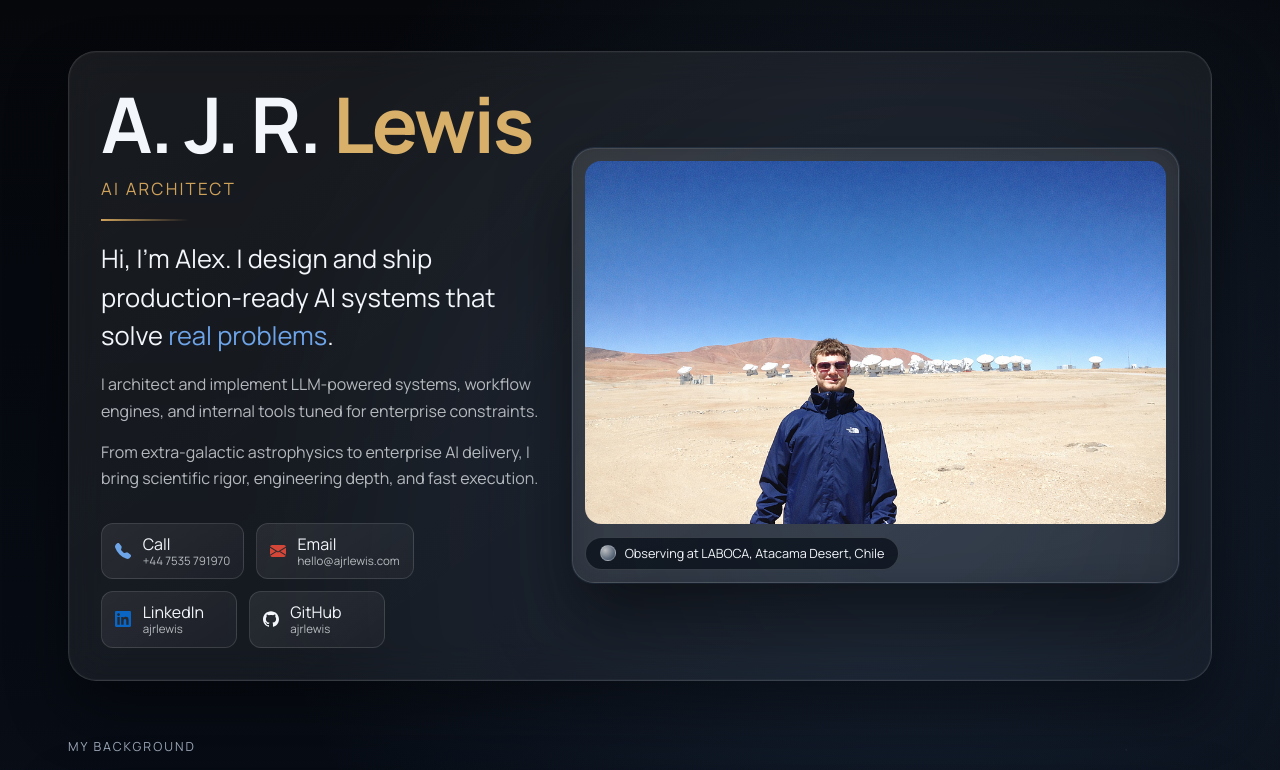
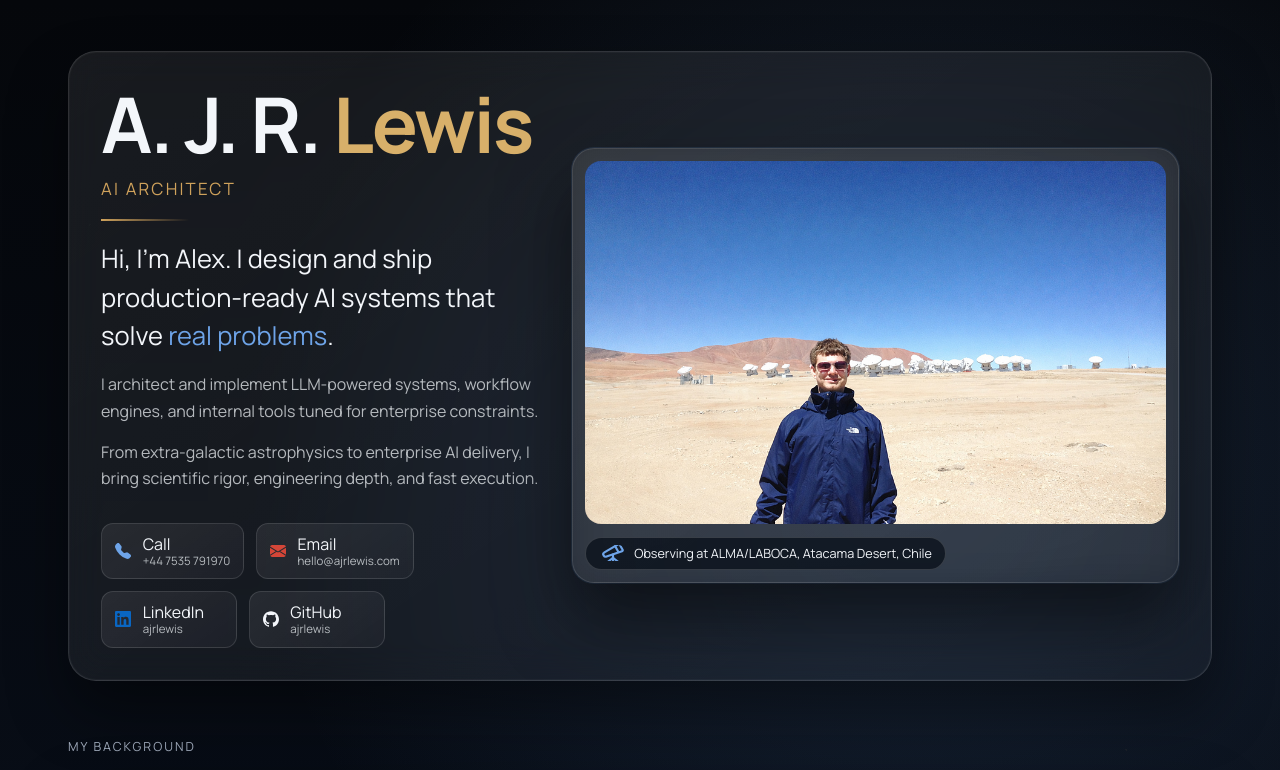
Before and after one commit to ajrlewis/ajrlewis, a Next.js app in the folder apps/web/: page / in a window 1280 px wide. Shown: the top 770 px of the page. Built offline with nearby package versions, Linux system fonts and the light colour scheme.

Commit message:
fix(web): update observatory caption and telescope icon

```diff
--- a/apps/web/app/hero.css
+++ b/apps/web/app/hero.css
@@ -164,6 +164,13 @@
   border: 1px solid rgba(255, 255, 255, 0.16);
 }
 
+.caption-icon-image {
+  width: 16px;
+  height: 16px;
+  display: block;
+  flex: 0 0 16px;
+}
+
 .icon {
   width: 16px;
   height: 16px;
--- a/apps/web/app/page.tsx
+++ b/apps/web/app/page.tsx
@@ -212,10 +212,10 @@ export default function HomePage() {
 
           <div className="hero-media">
             <div className="image-frame glass-panel">
-              <img src="/profile.jpg" alt="Alex Lewis observing at LABOCA in the Atacama Desert, Chile" />
+              <img src="/profile.jpg" alt="Alex Lewis observing at ALMA/LABOCA in the Atacama Desert, Chile" />
               <div className="image-caption">
-                <Icon type="pin" />
-                <span>Observing at LABOCA, Atacama Desert, Chile</span>
+                <img className="caption-icon-image" src="/icons/telescope.svg" alt="" aria-hidden="true" />
+                <span>Observing at ALMA/LABOCA, Atacama Desert, Chile</span>
               </div>
             </div>
           </div>
```
Also changed, not shown: apps/web/public/icons/telescope.svg (added), 1 other file (tests, documents, lock files or other folders).
